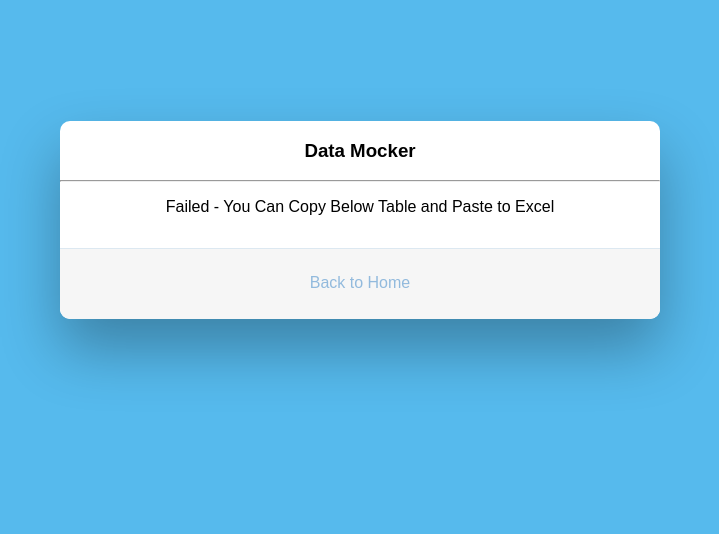
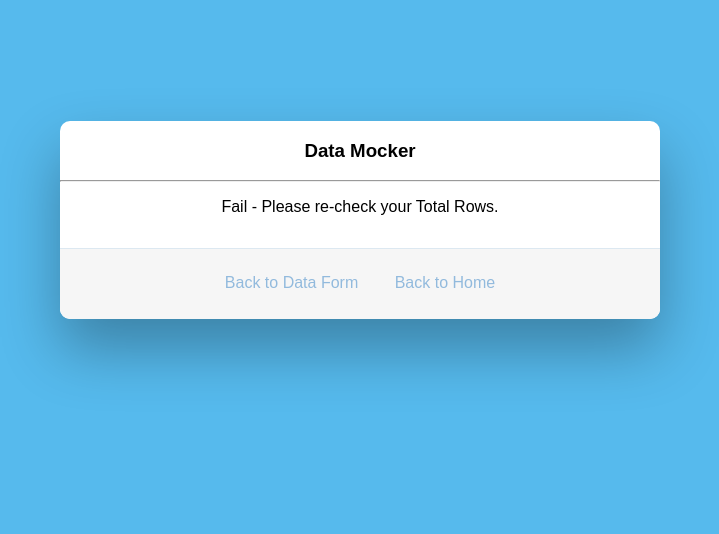
Before and after one commit to pormorgor21/pmg-data-moker, a FastAPI app: page /mocked in a window 1280 px wide. Shown: the part 208-742 px from the top of the page, without its empty margins (300-1019 px from the left). Run offline with FastAPI, Linux system fonts and the light colour scheme.

Commit message:
edit bug

```diff
--- a/main.py
+++ b/main.py
@@ -65,16 +65,26 @@ def to_csv(keys, data):
 async def index(request: Request):
     return templates.TemplateResponse("index.html", {
         "request": request,
-        "title": "Data Mocker"
+        "title": "Data Mocker",
+        "status": True,
     })
 
 # Mocking Page
 @app.get("/mock", response_class=HTMLResponse)
-async def mock(request: Request, colno: int):
-    return templates.TemplateResponse("mock.html", {
+async def mock(request: Request):
+    # check colno is integer
+    try:
+        colno = int(str(request.query_params).replace("colno=",""))
+        return templates.TemplateResponse("mock.html", {
+            "request": request,
+            "title": "Data Mocker",
+            "colno": [index for index in range(1, colno + 1)]
+        })
+    except:
+        return templates.TemplateResponse("index.html", {
         "request": request,
         "title": "Data Mocker",
-        "colno": [index for index in range(1, colno + 1)]
+        "status": False
     })
 
 # Mocked Page
@@ -97,7 +107,7 @@ async def mock(request: Request):
         return templates.TemplateResponse("mocked.html", {
             "request": request,
             "title": "Data Mocker",
-            "status": "OK",
+            "status": True,
             "keys": keys,
             "data": data,
         })
@@ -106,7 +116,7 @@ async def mock(request: Request):
         return templates.TemplateResponse("mocked.html", {
             "request": request,
             "title": "Data Mocker",
-            "status": "Failed",
+            "status": False,
         })
 
 
--- a/static/styles.css
+++ b/static/styles.css
@@ -15,6 +15,8 @@ html {
     display:inline-block;
     text-decoration: none;
     font-weight: 400;
+    margin-left: 1em;
+    margin-right: 1em;
   }
 
   h2 {
--- a/templates/index.html
+++ b/templates/index.html
@@ -19,7 +19,11 @@
             <input type="text" id="colno" class="fadeIn second" name="colno" placeholder="Enter Number of Column(s)" required>
             <input type="submit" class="fadeIn fourth" value="Next">
           </form>
+          {% if status %}
 
+          {% else %}
+            <p>Please Insert Number of Column as Integer</p>
+          {% endif %}
           <!-- Remind Passowrd -->
           <div id="formFooter">
             <a class="underlineHover" href="/howtouse">How to Use ?</a>
--- a/templates/mocked.html
+++ b/templates/mocked.html
@@ -14,7 +14,12 @@
             <h3>Data Mocker</h3>
           </div>
           <hr>
-          <p>{{ status }} - You Can Copy Below Table and Paste to Excel</p>
+          {% if status %}
+          <p>OK - You Can Copy Below Table and Paste to Excel.</p>
+          {% else %}
+          <p>Fail - Please re-check your Total Rows.</p>
+          {% endif %}
+
           <table class="table">
             <tr>
               {% for key in keys %}
@@ -31,7 +36,8 @@
           </table>
 
           <div id="formFooter">
-            <a class="underlineHover" href="/">Back to Home</a>
+            <a class="underlineHover atag" href="javascript:history.back()">Back to Data Form</a>
+            <a class="underlineHover atag" href="/">Back to Home</a>
           </div>
 
         </div>
```
